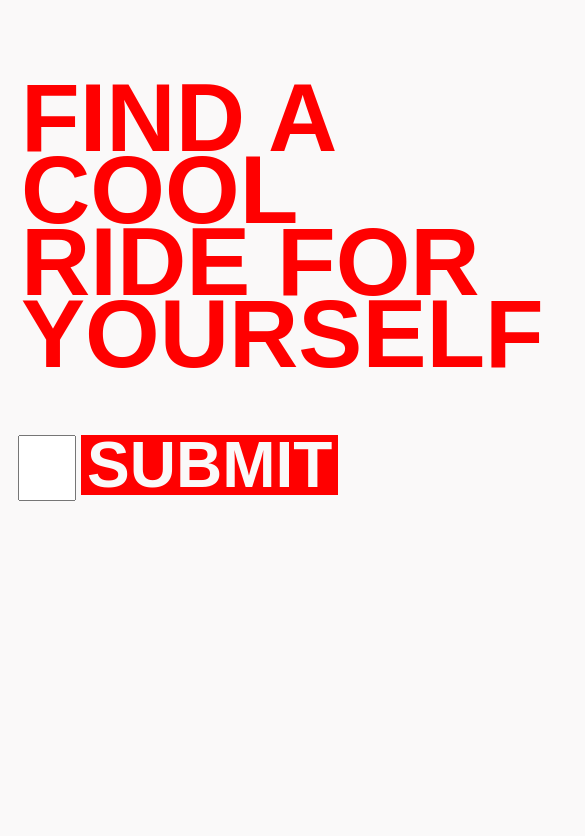
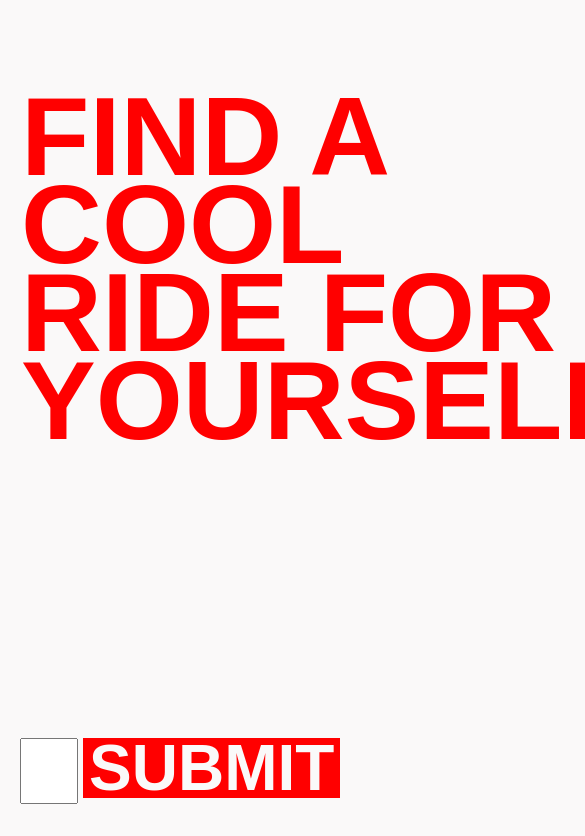
Before and after one commit to KrishnaThere/project2, a plain HTML site: page index.html in a window 390 px wide. Shown: the top 836 px of the page, 585 px wide, since content can reach past the window. Drawn offline with Linux system fonts and the light colour scheme; a web font is replaced by a local one.

Commit message:
Add files via upload

```diff
--- a/style.css
+++ b/style.css
@@ -224,15 +224,19 @@ body{
         font-weight: bolder;
         font-style: normal;
         color:red;
-        font-size: 3rem;
-        line-height: 4.5rem;
+        font-size: 3.5rem;
+        line-height: 5.5rem;
 
     }
     .next {
-        margin-top:0;
+        position: fixed;
+        bottom: 40px;
+        left: 0;
+        margin-left:20px;
+        width: 100%;
         display: flex;
-        align-items: flex-start; /* Ensures input and button align with the top */
-        gap: 5px; /* Adjust spacing between input and button */
+        justify-content: left;
+        gap: 5px;
     }
 
     /* STYLE FOR THE INPUT FIELD */
```
